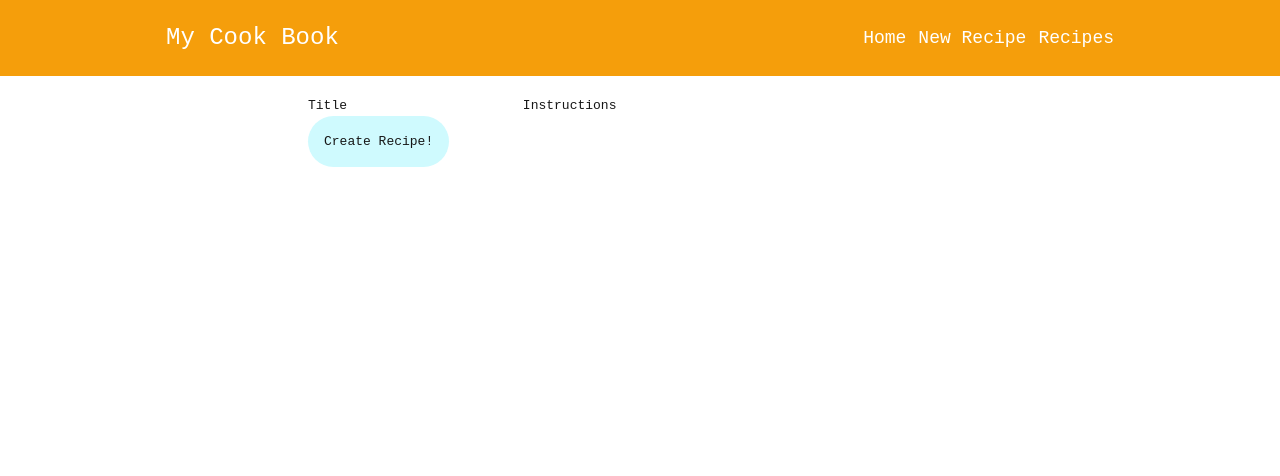
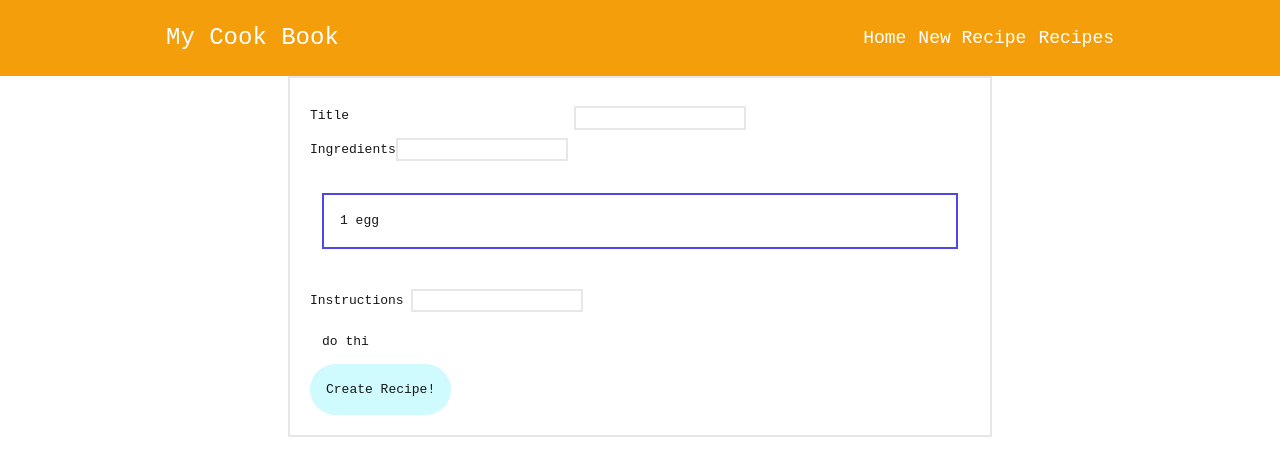
Before and after one commit to ViharaJ/MyCookBook-TS, a Next.js app: page /newr in a window 1280 px wide. Shown: the top 476 px of the page. Built offline with nearby package versions, Linux system fonts and the light colour scheme.

Commit message:
nic lookingt search bar, some error handling

```diff
--- /dev/null
+++ b/app/components/ingBlock.tsx
@@ -0,0 +1,13 @@
+export default function IngBlock({ingredient}: {ingredient: string[]}){
+
+    return(
+        <div className="p-3">
+            <ul key={1} className="my-5">
+                {ingredient.map( i => (
+                    //TODO x icon, on focus make that clickable, show dot
+                    <li><div className="p-4 border-2 border-indigo-600 hover:shadow-lg">{i}</div></li>
+                ))}
+            </ul>
+        </div>
+    );
+}
--- /dev/null
+++ b/app/components/instrBlock.tsx
@@ -0,0 +1,11 @@
+export default function InstrBlock({instructions}:{instructions: string[]}){
+    return(
+        <div className="p-3">
+            <ol key={1}>
+                {instructions.map(i =>(
+                    <li>{i}</li>
+                ))}
+            </ol>
+        </div>
+    );
+}
--- a/app/components/search.tsx
+++ b/app/components/search.tsx
@@ -22,8 +22,9 @@ export default function Search({ placeholder }: { placeholder: string }) {
   }, 300);
 
   return (
-    <div>
+    <div className='m-auto py-4 w-52 flex-grow'>
       <input
+        className='h-9 p-2 rounded-full border-2 border-orange-300'
         placeholder={placeholder}
         onChange={(e) => {
           handleSearch(e.target.value);
--- a/app/components/tagGrid.tsx
+++ b/app/components/tagGrid.tsx
@@ -3,7 +3,13 @@ import { use } from 'react'
 import { user } from '../db/definitions';
 import TagCard from './tagCard';
 
-export default function TagGrid({tags}:{tags:Promise<user>}){
+export default function TagGrid({tags}:{tags:Promise<user> | Error}){
+    if (typeof(tags) == Error) {
+        return (<div>
+
+        </div>);
+    }
+
     const user = use(tags);
     const allTags = user.tags;
 
--- a/app/db/definitions.tsx
+++ b/app/db/definitions.tsx
@@ -3,7 +3,7 @@ export type recipe = {
     name: String,
     tags: Array<string>,
     instr: Array<string>,
-    ingred: Array<string>,
+    ingred: Array<string>
 }
 
 export type user ={
--- a/app/db/mongo.tsx
+++ b/app/db/mongo.tsx
@@ -5,7 +5,7 @@ import { recipe, user } from "./definitions";
 // Replace the uri string with your connection string.
 const uri:string = process.env.MONGO_URI!;
 
-export async function getTags(): Promise<user> {
+export async function getTags(): Promise<user | Error> {
   const client = new MongoClient(uri);
 
   try {
@@ -13,12 +13,13 @@ export async function getTags(): Promise<user> {
 
     const database = client.db('RecInfo');
     const users = database.collection<user>('Users');
-
     const user = await users.findOne<user>({username:"Zero"})!;
 
     return JSON.parse(JSON.stringify(user));
+  } catch(e) {
+    return new Error("Unable to connect");
 
-  } finally {
+  }finally {
     client.close();
   }
 }
@@ -35,12 +36,15 @@ export async function getRecipes(offset: number): Promise<recipe[]>{
 
         return JSON.parse(JSON.stringify(recs));
 
+      }catch(e){
+        console.log("Error connecting or retrieing data.");
+        return [];
       } finally {
         client.close();
       }
 }
 
-export async function getRecByID(id:string):Promise<recipe>{
+export async function getRecByID(id:string):Promise<recipe | Error>{
   const client = new MongoClient(uri);
 
   try {
@@ -53,6 +57,8 @@ export async function getRecByID(id:string):Promise<recipe>{
 
     return JSON.parse(JSON.stringify(rec));
 
+  } catch(e){
+    return new Error("Could not find recipe with this ID");
   } finally {
     client.close();
   }
--- a/app/navbar.tsx
+++ b/app/navbar.tsx
@@ -4,9 +4,9 @@ export default function Navbar() {
     return (
         <nav className="bg-amber-500 text-white">
             <div className="flex justify-between py-4 px-8 max-w-[80%] m-auto">
-                <p className="text-2xl p-1.5">My Cook Book</p>
+                <p className="text-2xl p-1.5"><Link href={"/"}>My Cook Book</Link></p>
                 <ul className="flex items-center text-lg">
-                    <li className="p-1.5 hover:text-gray-400">Home</li>
+                    <li className="p-1.5 hover:text-gray-400"><Link href={"/"}>Home</Link></li>
                     <li className="p-1.5 hover:text-gray-400"><Link href={"/newr"}>New Recipe</Link></li>
                     <li className="p-1.5 hover:text-gray-400"><Link href={"/recipes"}>Recipes</Link></li>
                 </ul>
--- a/app/newr/page.tsx
+++ b/app/newr/page.tsx
@@ -1,9 +1,28 @@
+'use client'
+
+import { useState } from "react";
+import IngBlock from "../components/ingBlock";
+import InstrBlock from "../components/instrBlock";
+
 export default function InsertPage(){
+    const [ing, setIng] = useState(["1 egg"]);
+    const [instr, setInst] = useState(["do thi"]);
+
+    // const addIngred = (i: string) => {
+    //     let newSet: string[] = ing;
+    //     newSet.push(i);
+    //     setIng(i);
+    // }
+
+    //TODO: remove ingredient //pass this function into IngBlock
+
     return(
-    <form className="max-w-[55%] m-auto p-5">
-        <label>Title</label> <input type='text'/>
-
-        <label>Instructions</label> <input type='text'/>
+    <form className="max-w-[55%] m-auto p-5 border-2">
+        <div className="flex justify-between my-2"><label>Title</label> <input className="border-2" type='text'/><br/></div>
+        <label>Ingredients</label><input className="border-2" type='text'/><br/>
+        <IngBlock ingredient={ing}/>
+        <div className="my-2"><label>Instructions</label> <input className="border-2" type='text'/></div>
+        <InstrBlock instructions={instr}/>
         <button className="hover:shadow-lg p-4 rounded-full bg-cyan-100 block">Create Recipe!</button>
     </form>);
 }
--- a/app/page.tsx
+++ b/app/page.tsx
@@ -1,13 +1,18 @@
 import { Suspense } from "react";
 import TagGrid from "./components/tagGrid";
 import { getTags } from "./db/mongo";
+import Search from "./components/search";
 
 export default function Home() {
  const user = getTags();
 
   return (
-    <Suspense fallback={<div>Loading...</div>}>
-      <TagGrid tags={user}/>
-    </Suspense>
+    <div>
+      <Search placeholder="Search for a recipe..."/>
+      <Suspense fallback={<div>Loading...</div>}>
+        <TagGrid tags={user}/>
+      </Suspense>
+    </div>
+
   );
 }
--- /dev/null
+++ b/app/recipes/[slug]/page.tsx
@@ -0,0 +1,17 @@
+import IngBlock from "@/app/components/ingBlock";
+import InstrBlock from "@/app/components/instrBlock";
+import { recipe } from "@/app/db/definitions";
+
+export default function RecPage({rec}:{rec : recipe}) {
+    return(
+    <div>
+        //Image prop here
+        <h2>{rec.name}</h2>
+        <div>
+        <IngBlock ingredient={rec.ingred}/>
+        </div>
+
+        <InstrBlock instructions={rec.instr}/>
+    </div>
+    );
+}
```
Also changed, not shown: 1 other file (tests, documents, lock files or other folders).
